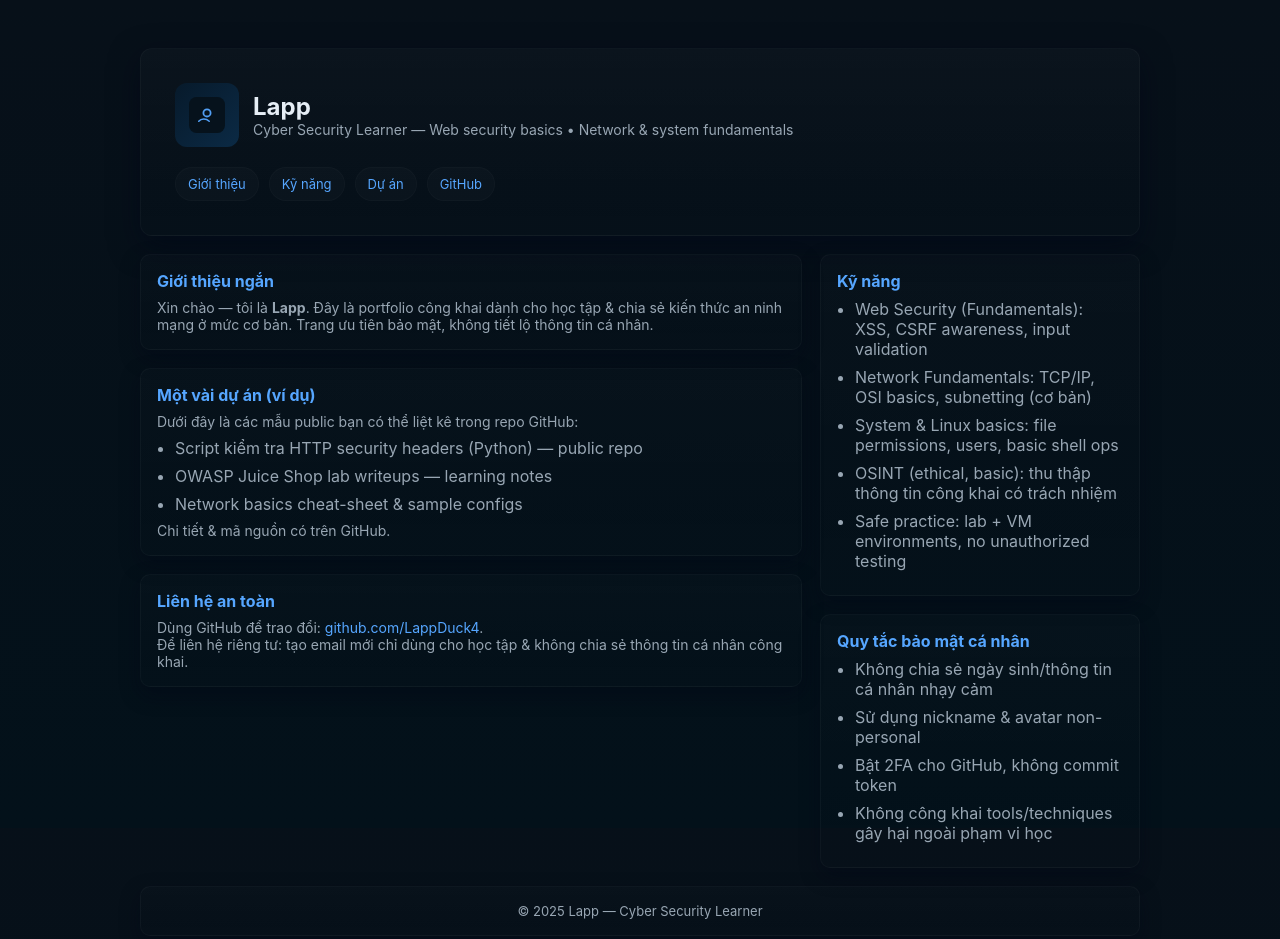
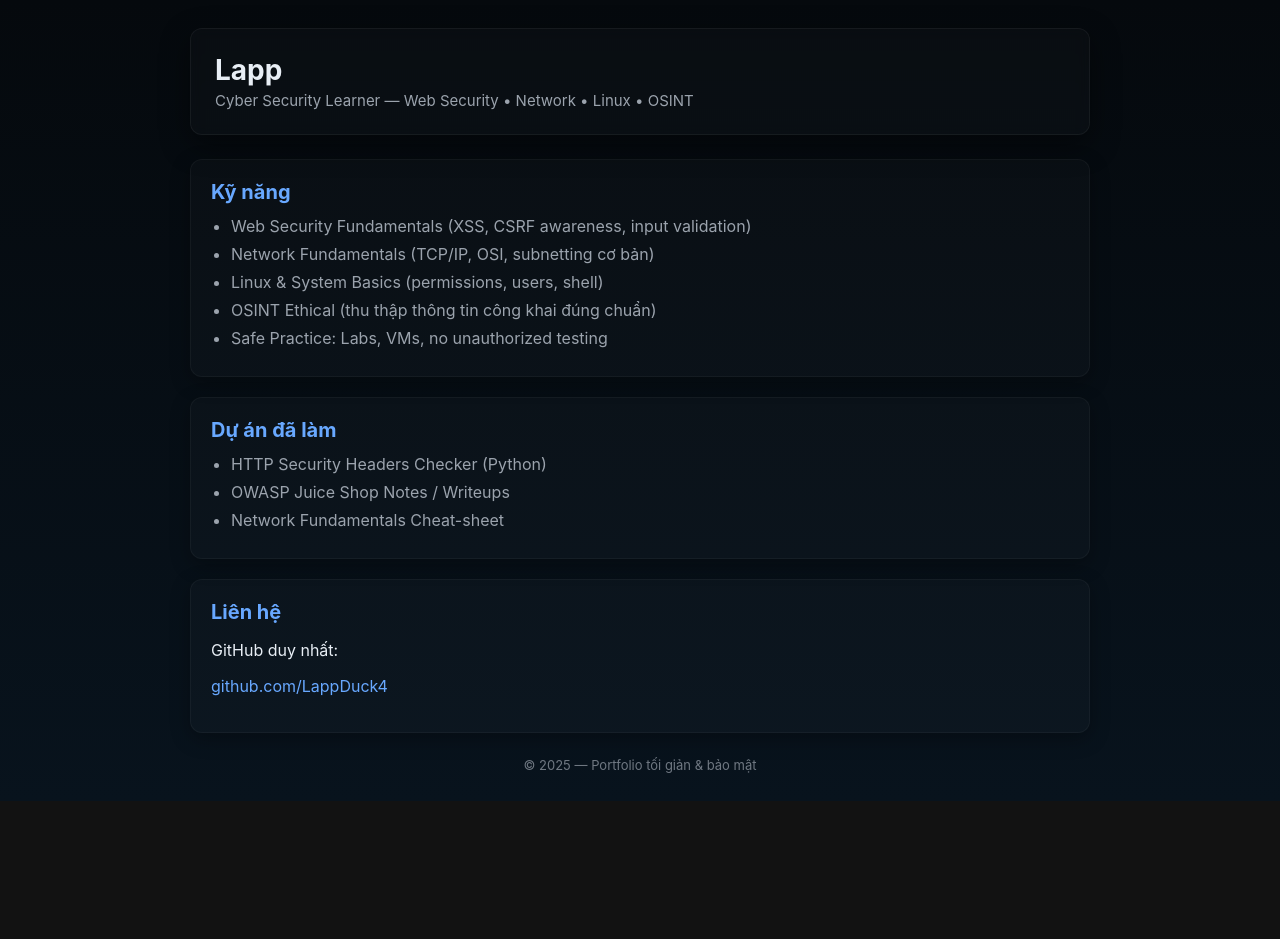
Before and after one commit to LappDuck4/LappDuck4.github.io, a plain HTML site: page index.html in a window 1280 px wide. After the commit the page ends 801 px from the top, so only its background shows below. Drawn offline with Linux system fonts and the light colour scheme.

Commit message:
Update index.html

```diff
--- a/index.html
+++ b/index.html
@@ -2,175 +2,156 @@
 <html lang="vi">
 <head>
   <meta charset="utf-8">
-  <meta name="viewport" content="width=device-width,initial-scale=1,viewport-fit=cover">
+  <meta name="viewport" content="width=device-width,initial-scale=1">
+
   <title>Lapp — Cyber Security Learner</title>
 
-  <!-- SEO basics -->
+  <!-- Minimal SEO (không để fingerprint, đủ-index, sạch) -->
+  <meta name="description" content="Cyber Security Learner — Web Security Basics • Network Fundamentals • Linux • OSINT Ethical.">
   <link rel="canonical" href="https://lappduck4.github.io/">
-  <link rel="alternate" hreflang="vi" href="https://lappduck4.github.io/">
-  <meta name="description" content="Lapp — Cyber Security Learner. Kỹ năng: bảo mật web cơ bản, nền tảng mạng & hệ thống, OSINT cơ bản. Xem portfolio & GitHub.">
-  <meta name="keywords" content="Cyber Security, An ninh mạng, Web security, Network fundamentals, OSINT">
   <meta name="robots" content="index, follow">
-  <meta name="referrer" content="strict-origin-when-cross-origin">
 
-  <!-- Open Graph / Twitter -->
-  <meta property="og:locale" content="vi_VN">
+  <!-- Open Graph (an toàn, không thông tin cá nhân) -->
+  <meta property="og:title" content="Lapp — Cyber Security Learner">
+  <meta property="og:description" content="Cyber Security Learner — Skills • Projects • GitHub">
+  <meta property="og:url" content="https://lappduck4.github.io/">
   <meta property="og:type" content="website">
-  <meta property="og:title" content="Lapp — Cyber Security Learner">
-  <meta property="og:description" content="Kỹ năng: bảo mật web cơ bản, nền tảng mạng & hệ thống, OSINT cơ bản.">
-  <meta property="og:url" content="https://lappduck4.github.io/">
-  <meta property="og:image" content="https://lappduck4.github.io/og-cover-optimized.png">
-  <meta name="twitter:card" content="summary_large_image">
-  <meta name="twitter:title" content="Lapp — Cyber Security Learner">
-  <meta name="twitter:description" content="Kỹ năng: bảo mật web cơ bản, nền tảng mạng & hệ thống, OSINT cơ bản.">
 
-  <!-- Best-effort security headers (meta http-equiv used where feasible in static sites) -->
-  <meta http-equiv="Content-Security-Policy" content="default-src 'self'; img-src 'self' data: https:; style-src 'self' 'unsafe-inline'; font-src 'self' data:; connect-src 'self' https://api.github.com; frame-ancestors 'none';">
+  <!-- Security Headers -->
+  <meta http-equiv="Content-Security-Policy" content="default-src 'self'; img-src 'self' data:; style-src 'self' 'unsafe-inline'; frame-ancestors 'none'; base-uri 'self'; connect-src 'self'; object-src 'none';">
   <meta http-equiv="X-Frame-Options" content="DENY">
   <meta http-equiv="X-Content-Type-Options" content="nosniff">
-  <meta http-equiv="Permissions-Policy" content="geolocation=(), microphone=(), camera=()">
+  <meta http-equiv="Referrer-Policy" content="strict-origin-when-cross-origin">
+  <meta http-equiv="Permissions-Policy" content="camera=(), microphone=(), geolocation=()">
 
-  <!-- Minimal favicon -->
-  <link rel="icon" href="/favicon.ico" type="image/x-icon">
-
-  <!-- Structured data (no PII) -->
-  <script type="application/ld+json">
-  {
-    "@context": "https://schema.org",
-    "@type": "Person",
-    "name": "Lapp",
-    "description": "Cyber Security Learner focusing on web security basics, network and system fundamentals.",
-    "url": "https://lappduck4.github.io/",
-    "sameAs": ["https://github.com/LappDuck4"]
-  }
-  </script>
-
-  <!-- Inline CSS: modern, clean, responsive -->
   <style>
-    :root{
-      --bg:#071019;
+    :root {
+      --bg:#05090d;
       --card:#0d141a;
-      --muted:#98a6b3;
-      --accent:#56a6ff;
-      --glass: rgba(255,255,255,0.02);
+      --accent:#68a8ff;
+      --muted:#9ba3ad;
       --radius:12px;
-      --maxw:1040px;
-      font-family: Inter, system-ui, -apple-system, "Segoe UI", Roboto, "Helvetica Neue", Arial, sans-serif;
+      --maxw:900px;
+      font-family: Inter, system-ui, -apple-system, "Segoe UI", Arial, sans-serif;
       color-scheme: dark;
     }
-    *{box-sizing:border-box}
-    html,body{height:100%;margin:0;background:linear-gradient(180deg,var(--bg),#03111a);color:#e6eef6;-webkit-font-smoothing:antialiased}
-    a{color:var(--accent);text-decoration:none}
-    a:hover{text-decoration:underline}
-    .container{max-width:var(--maxw);margin:28px auto;padding:20px}
-    header{display:flex;flex-direction:column;gap:12px;padding:28px;border-radius:var(--radius);background:linear-gradient(180deg, rgba(255,255,255,0.02), transparent);border:1px solid rgba(255,255,255,0.03);box-shadow:0 10px 30px rgba(2,6,23,0.6)}
-    .brand{display:flex;gap:14px;align-items:center}
-    .avatar{width:64px;height:64px;border-radius:12px;background:linear-gradient(135deg,#071a2b,#0b2a45);display:flex;align-items:center;justify-content:center}
-    .avatar svg{width:36px;height:36px;opacity:0.95}
-    h1{font-size:24px;margin:0;font-weight:700}
-    p.lead{margin:0;color:var(--muted);font-size:14px}
-    nav{display:flex;gap:10px;flex-wrap:wrap;margin-top:8px}
-    nav a{padding:8px 12px;border-radius:999px;background:var(--glass);font-size:13px;border:1px solid rgba(255,255,255,0.02)}
-    main{display:grid;grid-template-columns:1fr;gap:18px;margin-top:18px}
-    .card{background:linear-gradient(180deg, rgba(255,255,255,0.01), transparent);padding:16px;border-radius:10px;border:1px solid rgba(255,255,255,0.03);box-shadow:0 8px 20px rgba(2,6,23,0.45)}
-    h2{color:var(--accent);margin:0 0 8px 0;font-size:16px}
-    p.meta{color:var(--muted);margin:0;font-size:14px}
-    ul.clean{padding-left:18px;margin:8px 0;color:var(--muted)}
-    li{margin:8px 0}
-    footer{text-align:center;color:var(--muted);margin-top:20px;font-size:13px;padding-bottom:20px}
-    .right-col{display:flex;flex-direction:column;gap:18px}
-    /* responsive layout */
-    @media(min-width:860px){
-      main{grid-template-columns:1fr 320px;align-items:start}
-      header{padding:34px}
+    body {
+      margin:0;
+      background:linear-gradient(180deg, #05090d, #08131d);
+      color:#e8eef5;
     }
-    /* hover */
-    .card:hover{transform:translateY(-4px);transition:transform .18s ease}
-    /* accessibility */
-    .skip{position:absolute;left:-999px;top:auto;width:1px;height:1px;overflow:hidden}
-    .skip:focus{position:static;width:auto;height:auto;margin:8px;border:2px solid var(--accent);padding:6px;border-radius:8px}
+    .wrap {
+      max-width:var(--maxw);
+      margin:auto;
+      padding:28px 20px;
+    }
+    header {
+      padding:24px;
+      border-radius:var(--radius);
+      border:1px solid rgba(255,255,255,0.05);
+      background:rgba(255,255,255,0.02);
+      box-shadow:0 10px 30px rgba(0,0,0,0.45);
+      backdrop-filter:blur(6px);
+    }
+    h1 {
+      margin:0 0 4px 0;
+      font-size:28px;
+      font-weight:700;
+    }
+    p.lead {
+      margin:0;
+      color:var(--muted);
+      font-size:15px;
+    }
+    main {
+      margin-top:24px;
+      display:flex;
+      flex-direction:column;
+      gap:20px;
+    }
+    .card {
+      padding:20px;
+      background:rgba(255,255,255,0.02);
+      border-radius:var(--radius);
+      border:1px solid rgba(255,255,255,0.04);
+      box-shadow:0 6px 20px rgba(0,0,0,0.3);
+    }
+    h2 {
+      margin:0 0 12px 0;
+      font-size:20px;
+      color:var(--accent);
+    }
+    ul {
+      margin:0;
+      padding-left:20px;
+      color:var(--muted);
+    }
+    li {
+      margin:8px 0;
+    }
+    a {
+      color:var(--accent);
+      text-decoration:none;
+    }
+    a:hover {
+      text-decoration:underline;
+    }
+    footer {
+      margin-top:24px;
+      text-align:center;
+      color:var(--muted);
+      font-size:13px;
+      opacity:0.7;
+    }
+    .card:hover {
+      transform:translateY(-3px);
+      transition:0.18s ease;
+    }
   </style>
 </head>
+
 <body>
-  <a class="skip" href="#content">Bỏ qua header — tới nội dung chính</a>
+  <div class="wrap">
 
-  <div class="container" role="document">
-    <header role="banner" aria-label="Giới thiệu">
-      <div class="brand" aria-hidden="false">
-        <div class="avatar" aria-hidden="true">
-          <!-- neutral SVG avatar -->
-          <svg viewBox="0 0 24 24" fill="none" aria-hidden="true" focusable="false" xmlns="http://www.w3.org/2000/svg">
-            <rect x="0" y="0" width="24" height="24" rx="5" fill="#06121b"/>
-            <path d="M12 8.2a2.4 2.4 0 1 0 0 4.8 2.4 2.4 0 0 0 0-4.8z" stroke="#56a6ff" stroke-width="1.2" stroke-linecap="round" stroke-linejoin="round" fill="none"/>
-            <path d="M6.5 16.2c1.6-2 4.9-2 7 0" stroke="#56a6ff" stroke-width="1.0" stroke-linecap="round" stroke-linejoin="round" fill="none"/>
-          </svg>
-        </div>
-        <div>
-          <h1>Lapp</h1>
-          <p class="lead">Cyber Security Learner — Web security basics • Network & system fundamentals</p>
-        </div>
-      </div>
-
-      <nav aria-label="Điều hướng chính">
-        <a href="#about">Giới thiệu</a>
-        <a href="#skills">Kỹ năng</a>
-        <a href="#projects">Dự án</a>
-        <a href="https://github.com/LappDuck4" target="_blank" rel="noopener noreferrer">GitHub</a>
-      </nav>
+    <header>
+      <h1>Lapp</h1>
+      <p class="lead">Cyber Security Learner — Web Security • Network • Linux • OSINT</p>
     </header>
 
-    <main id="content" tabindex="-1" role="main" aria-label="Nội dung chính">
-      <section id="left" style="display:flex;flex-direction:column;gap:18px">
-        <article id="about" class="card" aria-labelledby="about-heading">
-          <h2 id="about-heading">Giới thiệu ngắn</h2>
-          <p class="meta">Xin chào — tôi là <strong>Lapp</strong>. Đây là portfolio công khai dành cho học tập & chia sẻ kiến thức an ninh mạng ở mức cơ bản. Trang ưu tiên bảo mật, không tiết lộ thông tin cá nhân.</p>
-        </article>
+    <main>
 
-        <article id="projects" class="card" aria-labelledby="projects-heading">
-          <h2 id="projects-heading">Một vài dự án (ví dụ)</h2>
-          <p class="meta">Dưới đây là các mẫu public bạn có thể liệt kê trong repo GitHub:</p>
-          <ul class="clean" aria-label="Dự án công khai">
-            <li>Script kiểm tra HTTP security headers (Python) — public repo</li>
-            <li>OWASP Juice Shop lab writeups — learning notes</li>
-            <li>Network basics cheat-sheet & sample configs</li>
-          </ul>
-          <p class="meta">Chi tiết & mã nguồn có trên GitHub.</p>
-        </article>
-
-        <article id="contact" class="card" aria-labelledby="contact-heading">
-          <h2 id="contact-heading">Liên hệ an toàn</h2>
-          <p class="meta">Dùng GitHub để trao đổi: <a href="https://github.com/LappDuck4" target="_blank" rel="noopener noreferrer">github.com/LappDuck4</a>.</p>
-          <p class="meta">Để liên hệ riêng tư: tạo email mới chỉ dùng cho học tập & không chia sẻ thông tin cá nhân công khai.</p>
-        </article>
+      <section class="card">
+        <h2>Kỹ năng</h2>
+        <ul>
+          <li>Web Security Fundamentals (XSS, CSRF awareness, input validation)</li>
+          <li>Network Fundamentals (TCP/IP, OSI, subnetting cơ bản)</li>
+          <li>Linux & System Basics (permissions, users, shell)</li>
+          <li>OSINT Ethical (thu thập thông tin công khai đúng chuẩn)</li>
+          <li>Safe Practice: Labs, VMs, no unauthorized testing</li>
+        </ul>
       </section>
 
-      <aside class="right-col" role="complementary" aria-label="Thông tin phụ">
-        <div class="card" id="skills" aria-labelledby="skills-heading">
-          <h2 id="skills-heading">Kỹ năng</h2>
-          <ul class="clean" aria-label="Danh sách kỹ năng">
-            <li>Web Security (Fundamentals): XSS, CSRF awareness, input validation</li>
-            <li>Network Fundamentals: TCP/IP, OSI basics, subnetting (cơ bản)</li>
-            <li>System & Linux basics: file permissions, users, basic shell ops</li>
-            <li>OSINT (ethical, basic): thu thập thông tin công khai có trách nhiệm</li>
-            <li>Safe practice: lab + VM environments, no unauthorized testing</li>
-          </ul>
-        </div>
+      <section class="card">
+        <h2>Dự án đã làm</h2>
+        <ul>
+          <li>HTTP Security Headers Checker (Python)</li>
+          <li>OWASP Juice Shop Notes / Writeups</li>
+          <li>Network Fundamentals Cheat-sheet</li>
+        </ul>
+      </section>
 
-        <div class="card" aria-labelledby="privacy-heading">
-          <h2 id="privacy-heading">Quy tắc bảo mật cá nhân</h2>
-          <ul class="clean" aria-label="Quy tắc bảo mật">
-            <li>Không chia sẻ ngày sinh/thông tin cá nhân nhạy cảm</li>
-            <li>Sử dụng nickname & avatar non-personal</li>
-            <li>Bật 2FA cho GitHub, không commit token</li>
-            <li>Không công khai tools/techniques gây hại ngoài phạm vi học</li>
-          </ul>
-        </div>
-      </aside>
+      <section class="card">
+        <h2>Liên hệ</h2>
+        <p>GitHub duy nhất:</p>
+        <p><a href="https://github.com/LappDuck4" target="_blank" rel="noopener noreferrer">github.com/LappDuck4</a></p>
+      </section>
+
     </main>
 
-    <footer role="contentinfo" class="card" style="margin-top:18px;text-align:center">
-      <div style="font-size:13px;color:var(--muted)">© 2025 Lapp — Cyber Security Learner</div>
+    <footer>
+      © 2025 — Portfolio tối giản & bảo mật
     </footer>
+
   </div>
 </body>
 </html>
```
